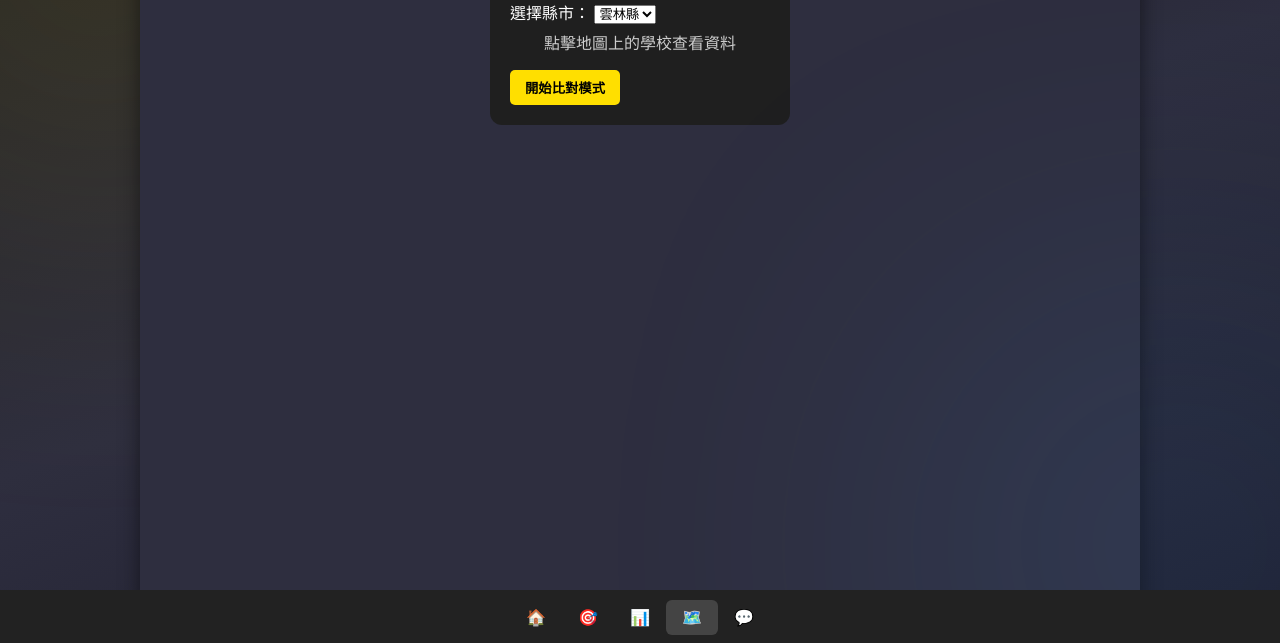
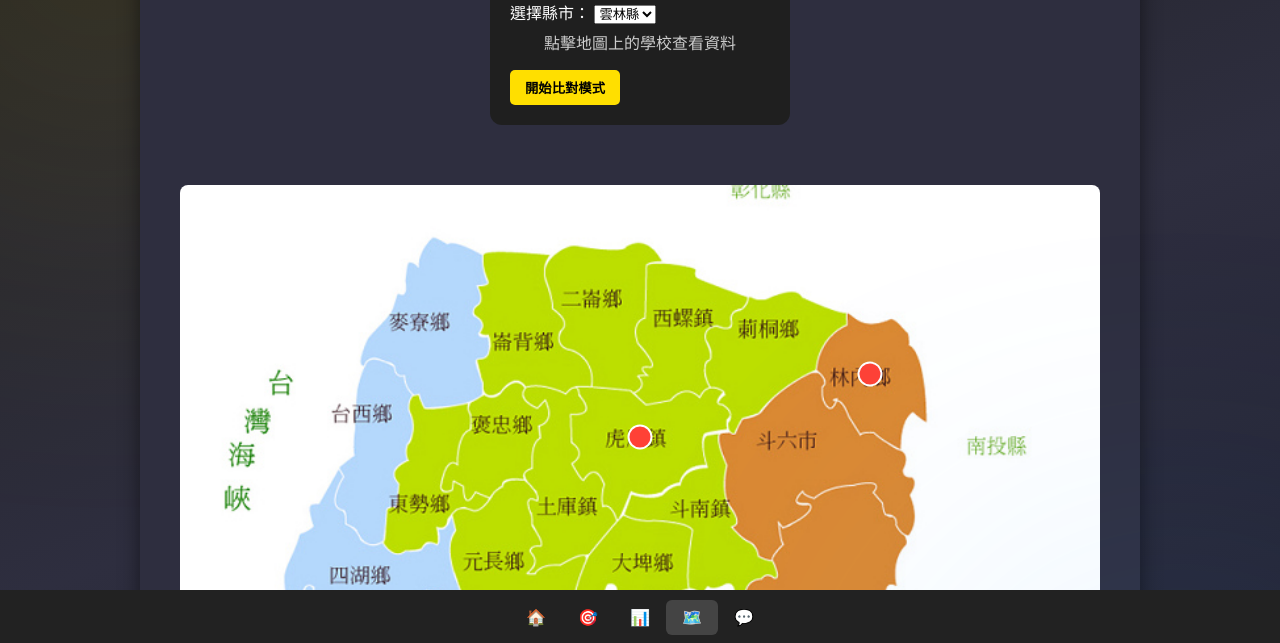
Before and after one commit to littleMtd/littleMtd.github.io, a plain HTML site: page map.html in a window 1280 px wide. Shown: the part 155-798 px from the top of the page. Drawn offline with Linux system fonts and the light colour scheme.

Commit message:
我先倒地了

```diff
--- a/map.html
+++ b/map.html
@@ -165,6 +165,8 @@
   });
 
   // 預設載入
+    renderMap(countySelect.value);
+
 </script>
 
 </body>
```
